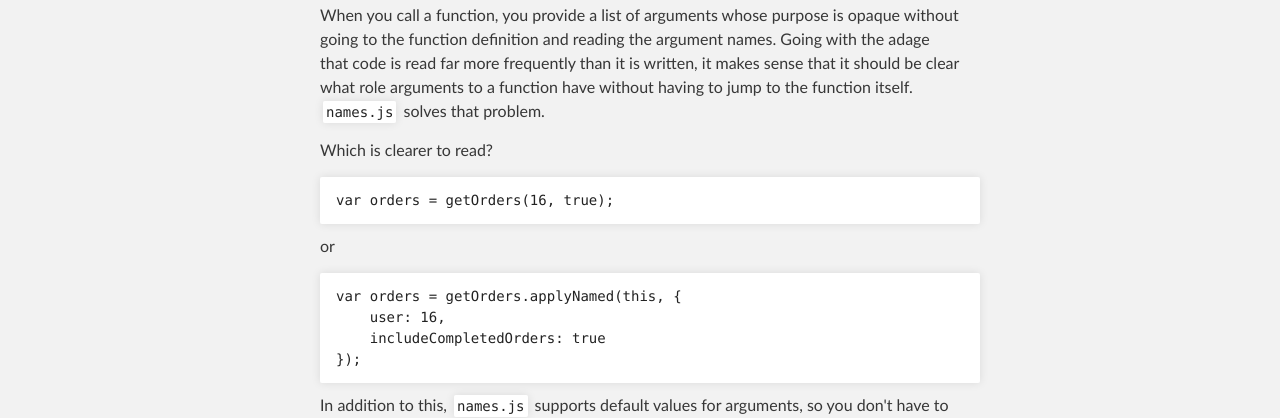
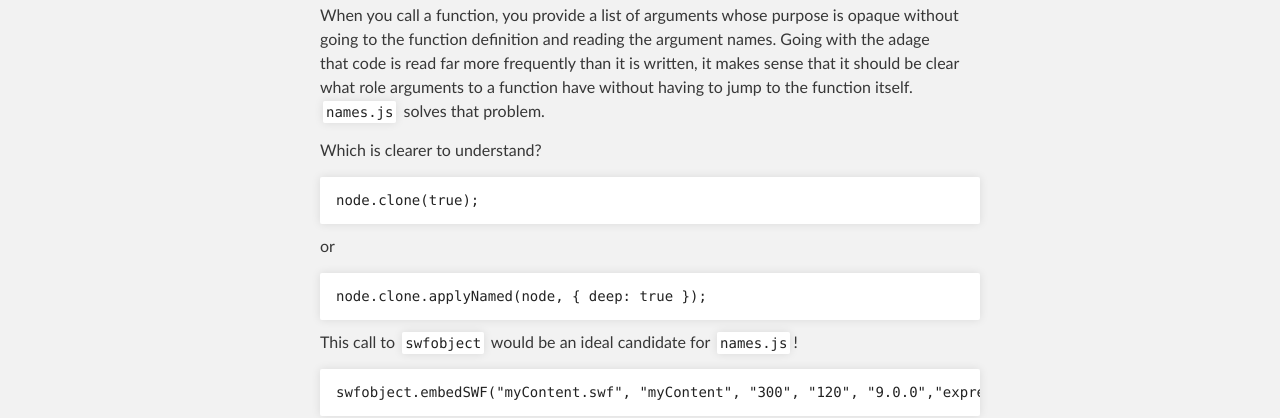
Before and after one commit to markstickley/names.js, a plain HTML site: page index.html in a window 1280 px wide. Shown: the part 534-952 px from the top of the page. Drawn offline with Linux system fonts and the light colour scheme.

```diff
--- a/index.html
+++ b/index.html
@@ -44,20 +44,22 @@
 
 <p>When you call a function, you provide a list of arguments whose purpose is opaque without going to the function definition and reading the argument names. Going with the adage that code is read far more frequently than it is written, it makes sense that it should be clear what role arguments to a function have without having to jump to the function itself. <code>names.js</code> solves that problem.</p>
 
-<p>Which is clearer to read?</p>
+<p>Which is clearer to understand?</p>
 
-<pre><code>var orders = getOrders(16, true);
+<pre><code>node.clone(true);
 </code></pre>
 
 <p>or</p>
 
-<pre><code>var orders = getOrders.applyNamed(this, {
-    user: 16,
-    includeCompletedOrders: true
-});
+<pre><code>node.clone.applyNamed(node, { deep: true });
 </code></pre>
 
-<p>In addition to this, <code>names.js</code> supports default values for arguments, so you don't have to specify them each time for the common usage.</p>
+<p>This call to <code>swfobject</code> would be an ideal candidate for <code>names.js</code>!</p>
+
+<pre><code>swfobject.embedSWF("myContent.swf", "myContent", "300", "120", "9.0.0","expressInstall.swf", { foo: 'bar' }, { hello: 'world' }, { wmode: 'transparent' });
+</code></pre>
+
+<p>In addition to this, <code>names.js</code> supports <em>default values</em> for arguments, so you don't have to specify them each time for the common usage.</p>
 
 <h2>Installation</h2>
 
@@ -125,7 +127,7 @@
 
 <h3>Specifying the argument order</h3>
 
-<p>You normally won't need to bother with this as <code>names.js</code> calculates it for you.</p>
+<p><code>names.js</code> calculates this for you as follows:</p>
 
 <pre><code>function anyOldFunction(arg1, arg2, arg3) {
     ...
@@ -152,6 +154,8 @@
     arg3: 'baz'
 }); // ['bar', 'foo', 'baz']
 </code></pre>
+
+<p><strong>IMPORTANT</strong>: If your code is minified, you MUST specify the arguments because the argument names will change during minification.</p>
       </section>
     </div>
 
```
Also changed, not shown: params.json (+1 -1 lines).
